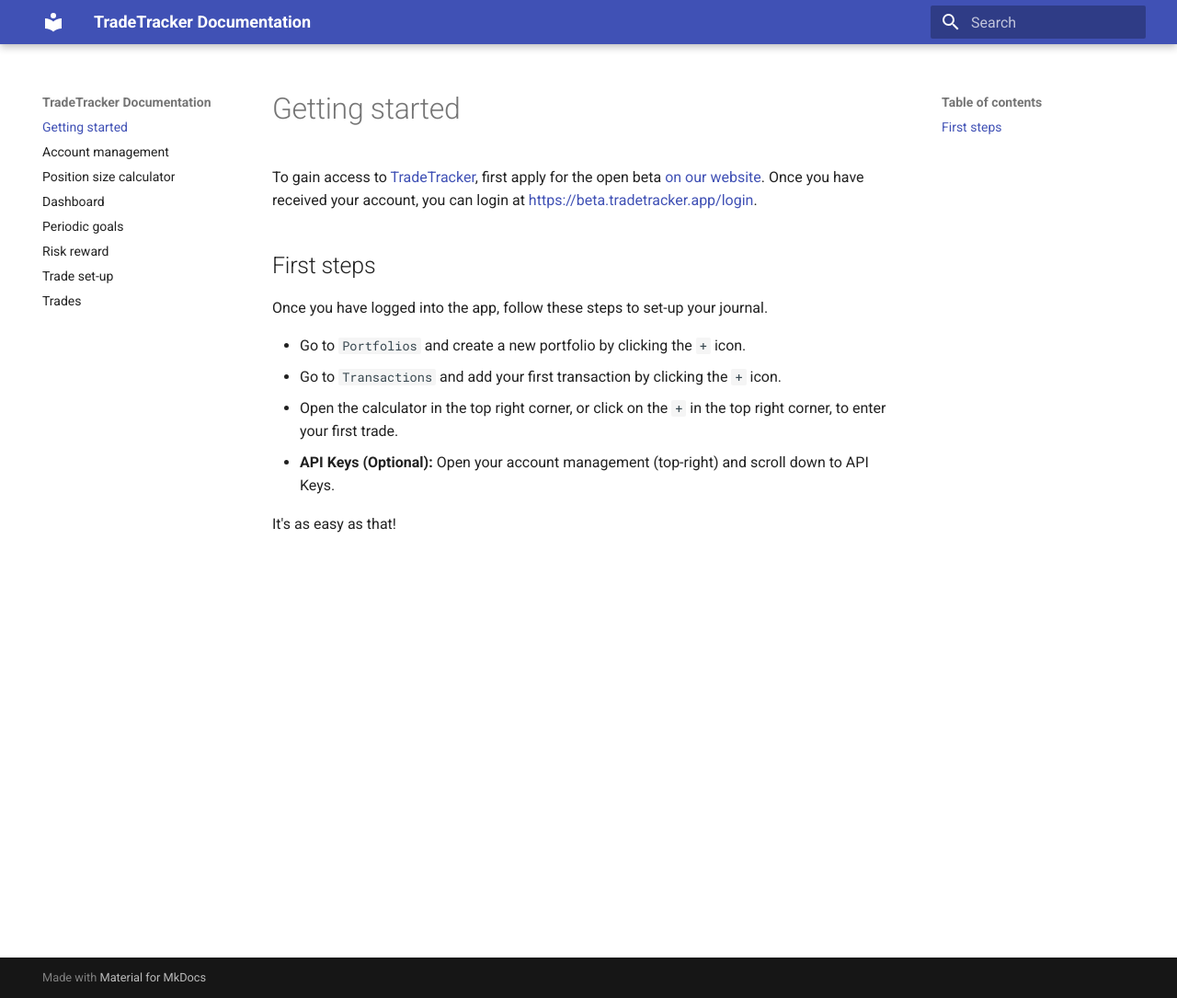
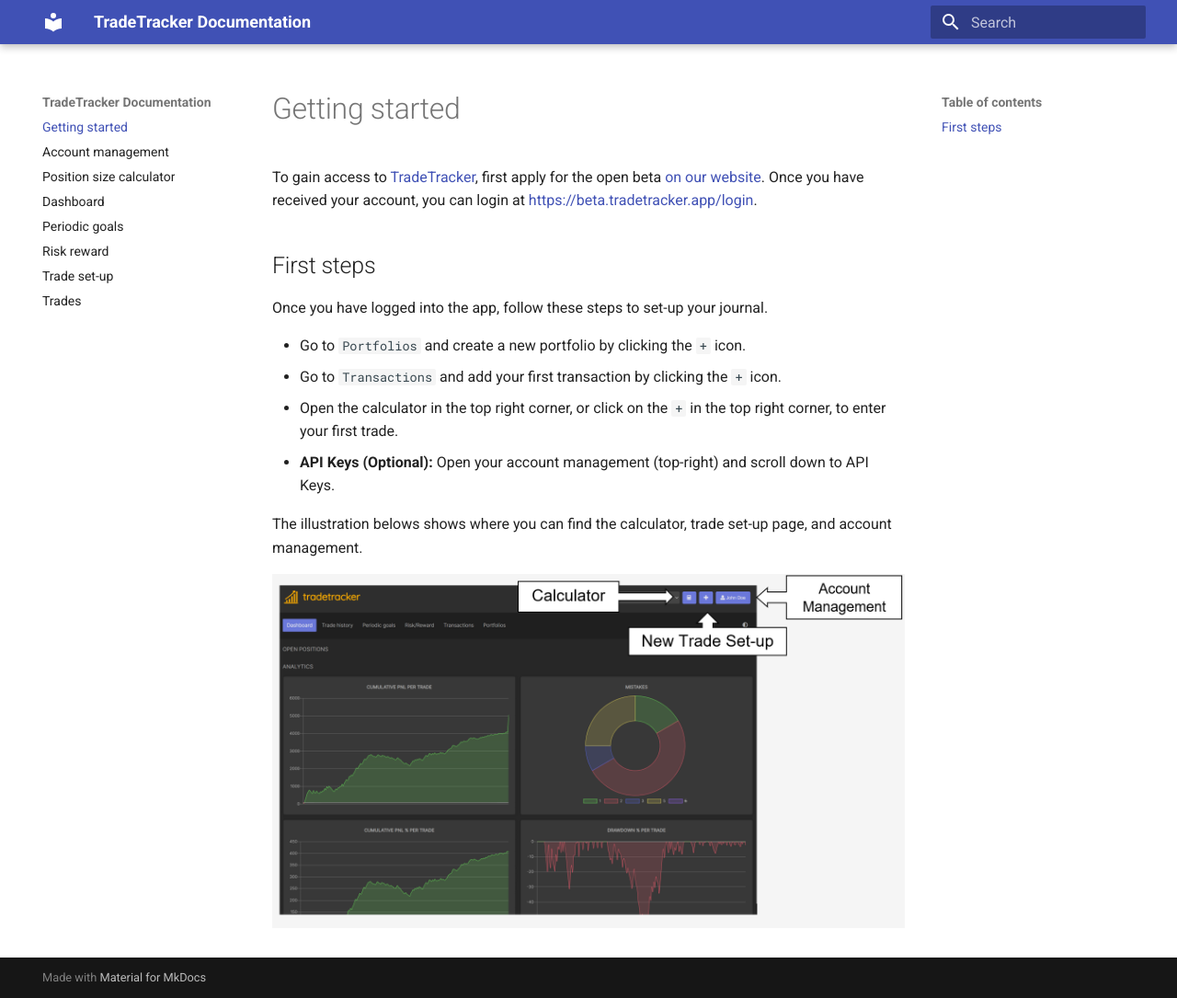
Before and after one commit to TradeTracker/docs, an MkDocs documentation site: the page built from docs/index.md, in a window 1280 px wide and 1085 px high. Shown: the whole window at 92% size. Built offline with MkDocs 1.6.1 and Material for MkDocs 9.7.7, drawn with Linux system fonts in a browser that asks for light colours.

Commit message:
Added image for toolbar

```diff
--- a/docs/index.md
+++ b/docs/index.md
@@ -12,4 +12,6 @@
   * Open the calculator in the top right corner, or click on the `+` in the top right corner, to enter your first trade.
   * **API Keys (Optional):** Open your account management (top-right) and scroll down to API Keys.
 
-It's as easy as that!
+The illustration belows shows where you can find the calculator, trade set-up page, and account management.
+
+![Toolbar](toolbar.png)
```
Also changed, not shown: docs/toolbar.png (added).
